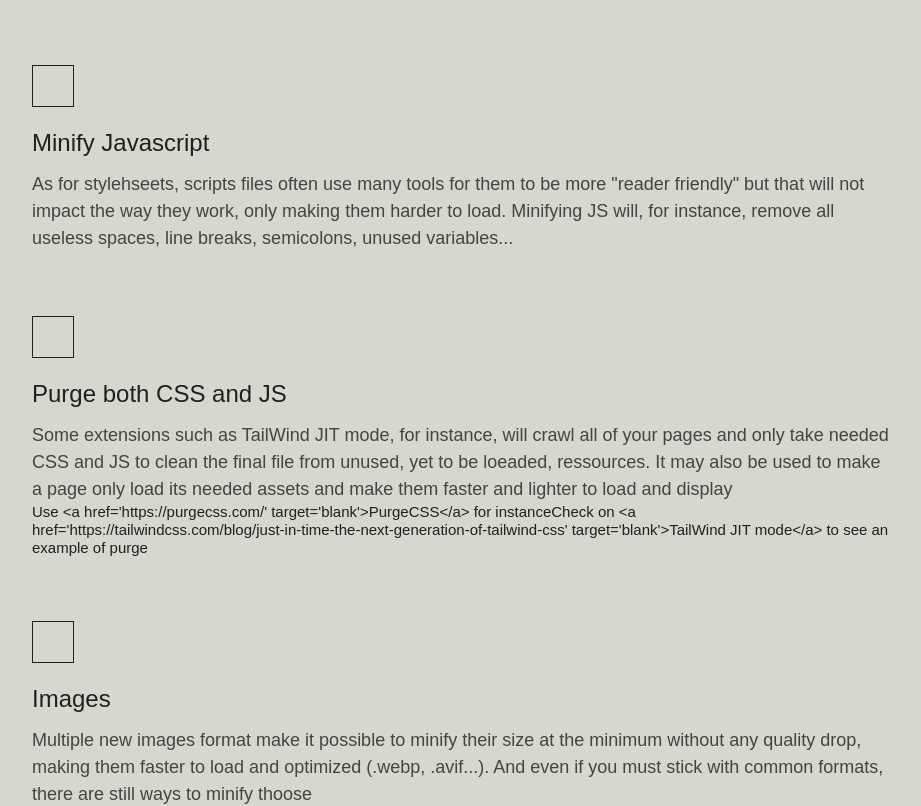
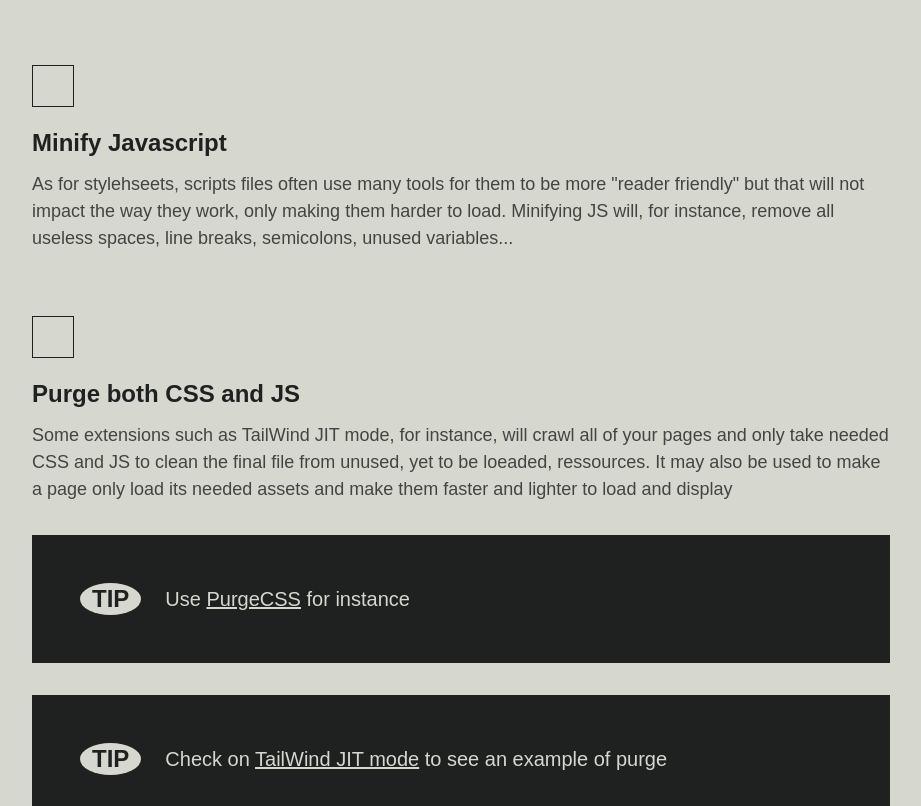
Before and after one commit to ntndlcrt/less-en, a Next.js app: page /development/minification in a window 1280 px wide. Shown: the part 760-1566 px from the top of the page, without its empty margins (326-1247 px from the left). Built offline with nearby package versions, Linux system fonts and the light colour scheme.

Commit message:
Creating labels

```diff
--- a/src/components/Checkbox/Checkbox.js
+++ b/src/components/Checkbox/Checkbox.js
@@ -1,4 +1,5 @@
 import { useState, useEffect } from 'react'
+import parse from 'html-react-parser'
 
 import styles from './Checkbox.module.scss'
 
@@ -42,9 +43,14 @@ export default function Checkbox({checkCompleted, domain, field, id, name, detai
                 <p className={styles.checkboxContent}>{details}</p>
             }
             {tips &&
-                <div className={styles.checkboxTips}>
-                    <p>{tips}</p>
-                </div>
+                tips.map((tip) => {
+                    return (
+                        <div className={styles.checkboxTip}>
+                            <div className={`label ${styles.checkboxTipLabel}`}>TIP</div>
+                            <p className="text-20">{parse(tip)}</p>
+                        </div>
+                    )
+                })
             }
         </div>
     )
--- a/src/components/Checkbox/Checkbox.module.scss
+++ b/src/components/Checkbox/Checkbox.module.scss
@@ -25,10 +25,22 @@
     }
 
     &Title {
-        @apply text-24 leading-1;
+        @apply text-24 leading-1 font-700;
     }
 
     &Content {
         @apply text-18 mt-2 leading-1_5 font-400 opacity-80;
     }
+
+    &Tip {
+        @apply mt-4 first:mt-8 p-6 bg-gray_dark text-gray_general flex items-center;
+
+        &Label {
+            @apply text-gray_dark bg-gray_general text-24 font-700 w-content py-0_5 px-1_5 leading-1 mr-3;
+        }
+
+        a {
+            @apply underline cursor-pointer hover:no-underline;
+        }
+    }
 }
--- a/src/data/data.json
+++ b/src/data/data.json
@@ -114,6 +114,35 @@
                     ]
                 },
                 {
+                    "id": "modular",
+                    "name": "Modular design",
+                    "steps": [
+                        {
+                            "id": "components",
+                            "name": "Divide website into components",
+                            "details": "Whenever you see parts of your design that repeats itself (like some sections showing up on many pages, UI component like cards used in multiple contexts or even similar parts with just few differences) try making that a single template file which you call when needed. This will decrease your code length, making it easier to load."
+                        },
+                        {
+                            "id": "js",
+                            "name": "Custom scripts",
+                            "details": "Sometimes, a script is made just for one component ; for instance, a script that handles an interactive map is only needed when there is a map. Instead of making a script called on every single page, try to load it inside your component, making it called only when needed (or find a solution for it to be loeaded only if a map component is seen in the DOM)"
+                        },
+                        {
+                            "id": "css",
+                            "name": "Custom styles",
+                            "details": "With comdular design comes modular styling. By doing so, you make CSS being called only when the component it's related to is in the page, making less ressources to load on many pages.",
+                            "tips": [
+                                "See this <a href='https://github.com/css-modules/css-modules' target='blank'>github page</a> for examples of modular CSS"
+                            ]
+                        },
+                        {
+                            "id": "import",
+                            "name": "Import only when needed",
+                            "details": "When checking the Chrome console, you often see many things being loaded although they are not needed in anyway in the given context. By making sure any asset is loaded if and only if needed, you reduce the amount of energy needed to display your page."
+                        }
+                    ]
+                },
+                {
                     "id": "css",
                     "name": "CSS",
                     "steps": [
```
